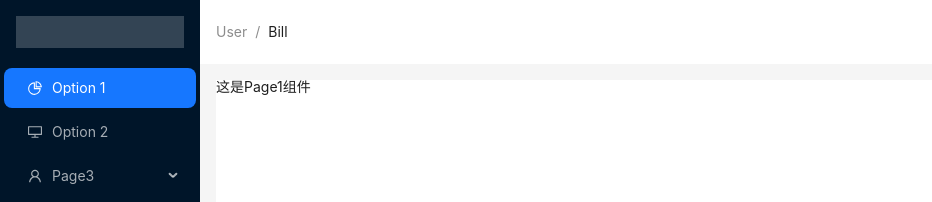
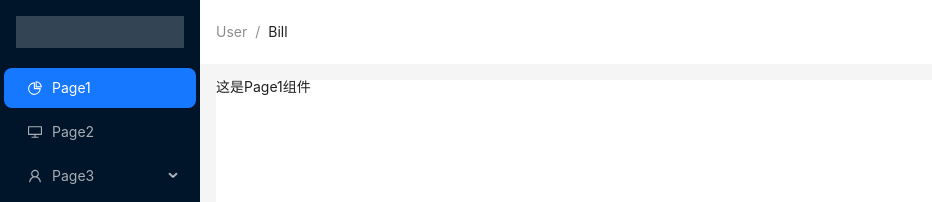
Before and after one commit to qingyanmaodai/react-manage, a React (Vite) app in the folder react-management/: page /page1 in a window 1280 px wide. Shown: the top 202 px of the page, without its empty margins (0-932 px from the left). Built offline with nearby package versions, Linux system fonts and the light colour scheme.

Commit message:
修改ts类型问题

```diff
--- a/react-management/src/components/MainMenu/index.tsx
+++ b/react-management/src/components/MainMenu/index.tsx
@@ -17,7 +17,7 @@ type MenuItem = {
 };
 
 function getItem(
-  label: React.ReactNode,
+  label: string,
   key: string,
   icon?: React.ReactNode,
   children?: MenuItem[]
@@ -31,8 +31,8 @@ function getItem(
 }
 
 const items: MenuItem[] = [
-  getItem("Option 1", "/page1", <PieChartOutlined />),
-  getItem("Option 2", "/page2", <DesktopOutlined />),
+  getItem("Page1", "/page1", <PieChartOutlined />),
+  getItem("Page2", "/page2", <DesktopOutlined />),
   getItem("Page3", "/page3", <UserOutlined />, [
     getItem("Page301", "/page3/page301"),
     getItem("page302", "/page3/page302"),
```
